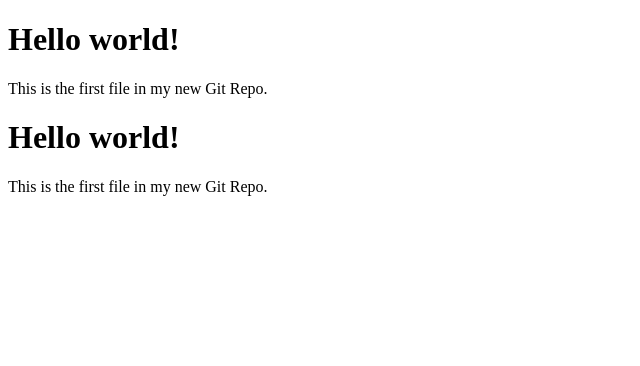
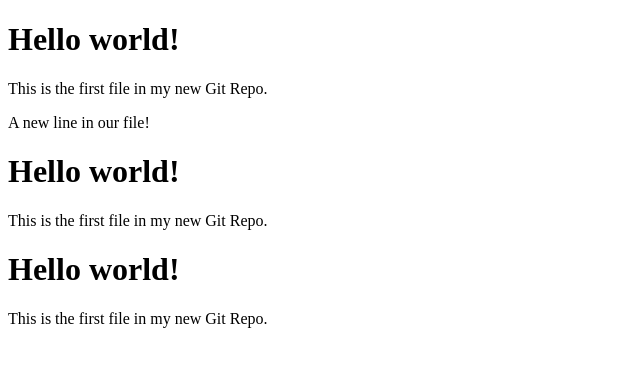
Before and after one commit to srikar6666/helloworld, a plain HTML site: page index.html in a window 1280 px wide. Shown: the whole page, without its empty margins (0-640 px from the left). Drawn offline with Linux system fonts and the light colour scheme.

Commit message:
updated index.html

```diff
--- a/index.html
+++ b/index.html
@@ -1,4 +1,17 @@
 <!DOCTYPE html>
+<html>
+<head>
+<title>Hello World!</title>
+<link rel="stylesheet" href="bluestyle.css">
+</head>
+<body>
+
+<h1>Hello world!</h1>
+<p>This is the first file in my new Git Repo.</p>
+<p>A new line in our file!</p>
+
+</body>
+</html><!DOCTYPE html>
 <html>
 <head>
 <title>Hello World!</title>
```
